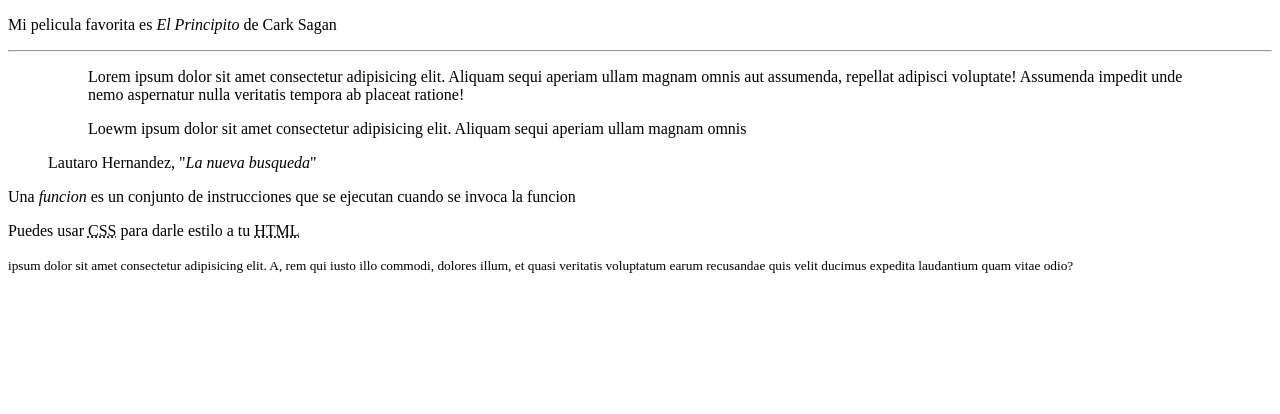
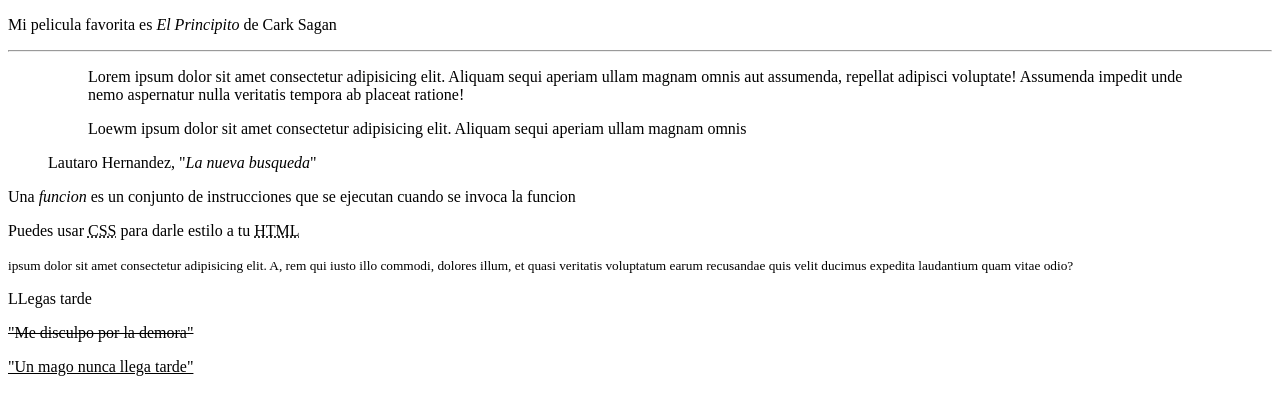
Before and after one commit to oscar-perezRevons/TEXTO_2, a plain HTML site: page index.html in a window 1280 px wide. Drawn offline with Linux system fonts and the light colour scheme.

Commit message:
Cambio realizado

```diff
--- a/index.html
+++ b/index.html
@@ -47,6 +47,16 @@
             </small>
         </p>
     </div>
+
+    <div class="texto-agregado">
+        <p>LLegas tarde</p>
+        <del>
+            <p>"Me disculpo por la demora"</p>
+        </del>
+        <ins cite="../3.atributos.pptx" datetime="2025-03">
+            <p>"Un mago nunca llega tarde"</p>
+        </ins>
+    </div>
 </body>
 
 </html>
```
